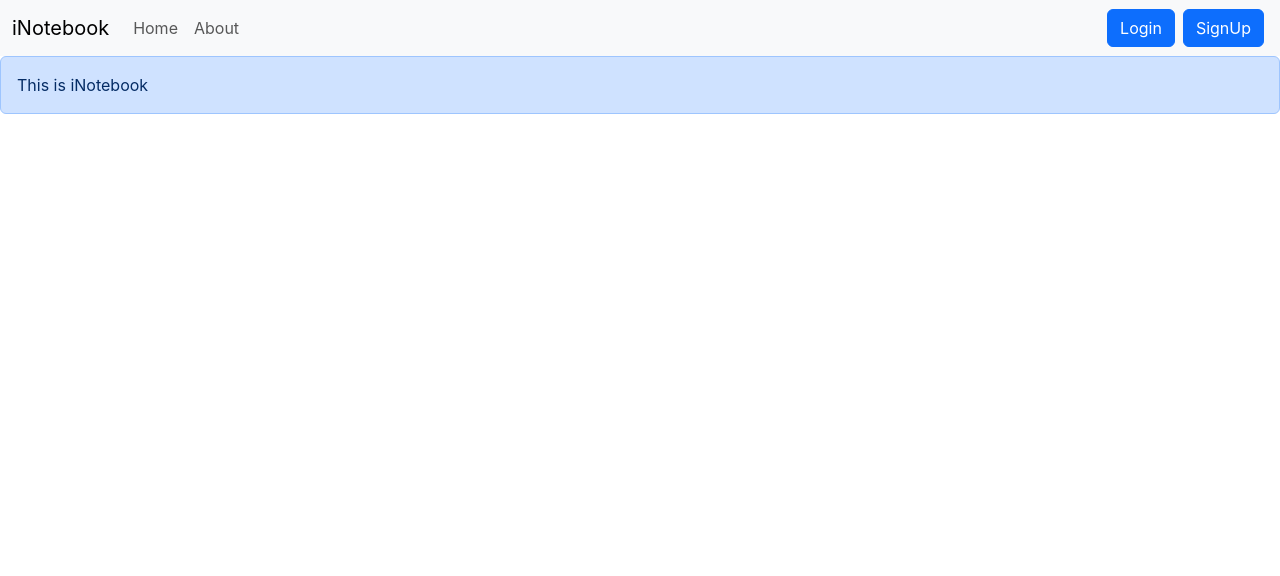
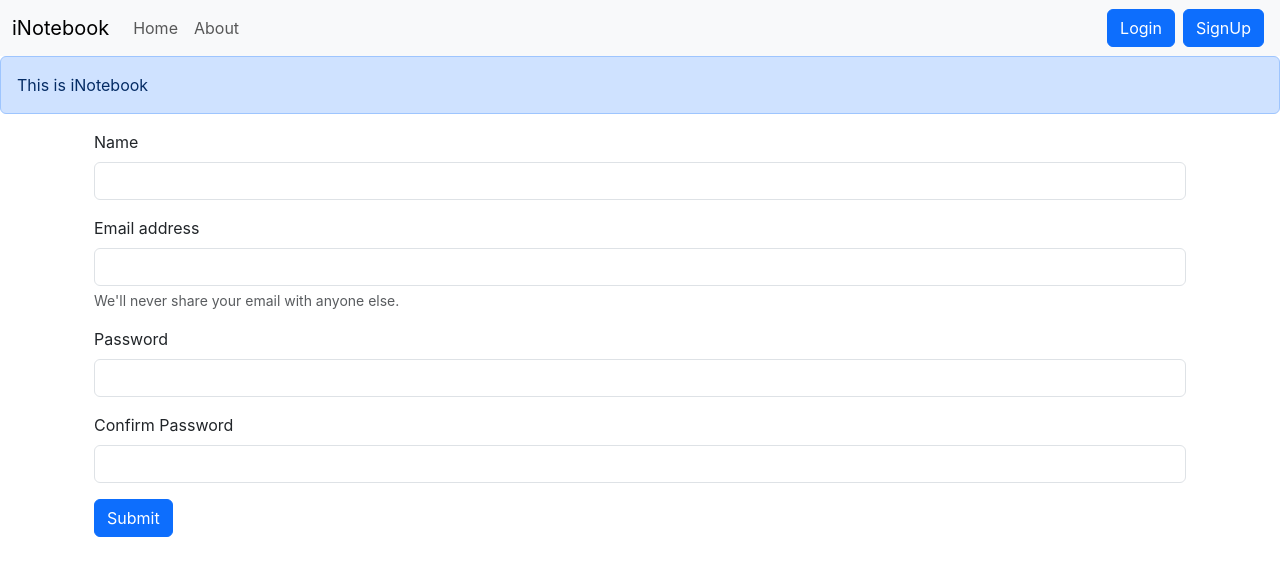
Before and after one commit to anirudddha/React-Notebook, a React (Create React App) app: page /signup in a window 1280 px wide. Shown: the top 576 px of the page. Built offline with nearby package versions, Linux system fonts and the light colour scheme.

Commit message:
Adding signup feature

```diff
--- a/src/components/Signup.js
+++ b/src/components/Signup.js
@@ -1,11 +1,63 @@
-import React from 'react'
+import React, { useState } from 'react'
+import { useNavigate } from 'react-router-dom';
 
 function Signup() {
-  return (
-    <div>
+    const [credentials,setCredentials] = useState({name:"",email: "",password:"",cpassword:""})
+    let history = useNavigate();
 
-    </div>
-  )
+    const onChange=(e)=>{
+        setCredentials({...credentials,[e.target.name]: e.target.value});
+    }
+
+    const handleSubmit = async(e) => {
+        e.preventDefault();
+        const {name,email,password,cpassword} = credentials;
+        const response = await fetch("http://localhost:5000/api/auth/createUser", {
+            method: "POST",
+
+            headers: {
+                "Content-Type": "application/json",
+            },
+            body: JSON.stringify({name,email,password}), // body data type must match "Content-Type" header
+
+        });
+        const json = await response.json();
+        console.log(json);
+        if(json.succes){
+            // save the auth toke and redirect
+            localStorage.setItem('token',json.authtoken);
+            history("/");
+        }
+        else{
+            alert("wrong")
+        }
+    }
+
+    return (
+        <div className='container'>
+            <form onSubmit={handleSubmit}>
+                <div className="mb-3">
+                    <label htmlFor="name" className="form-label">Name</label>
+                    <input type="text" className="form-control" id="name" name="name" onChange={onChange} aria-describedby="emailHelp" required/>
+                </div>
+                <div className="mb-3">
+                    <label htmlFor="email" className="form-label">Email address</label>
+                    <input type="email" className="form-control" id="email" name="email" onChange={onChange} aria-describedby="emailHelp" required />
+                    <div id="emailHelp" className="form-text">We'll never share your email with anyone else.</div>
+                </div>
+                <div className="mb-3">
+                    <label htmlFor="password" className="form-label">Password</label>
+                    <input type="password" className="form-control" id="password" name="password" onChange={onChange} required minLength={5}/>
+                </div>
+                <div className="mb-3">
+                    <label htmlFor="cpassword" className="form-label">Confirm Password</label>
+                    <input type="cpassword" className="form-control" id="cpassword" name="cpassword" onChange={onChange} required minLength={5} />
+                </div>
+
+                <button type="SignUp" className="btn btn-primary">Submit</button>
+            </form>
+        </div>
+    )
 }
 
 export default Signup
```
Also changed, not shown: 1 other file (tests, documents, lock files or other folders).
